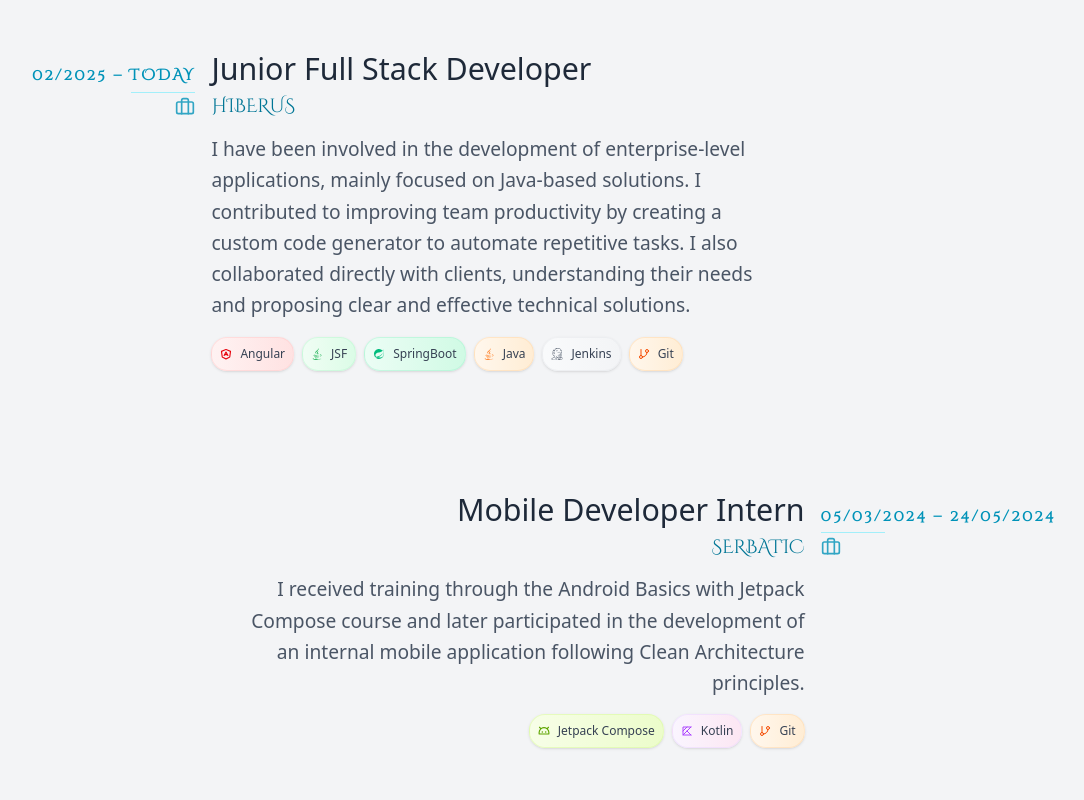
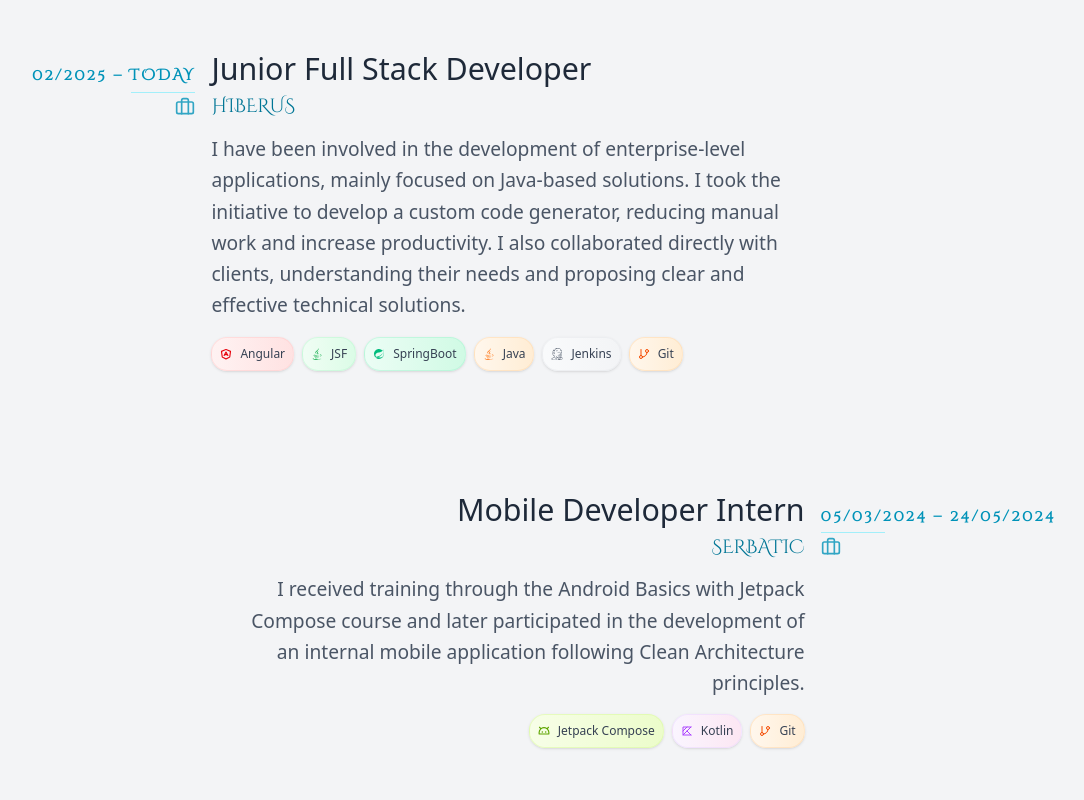
Before and after one commit to Zerotss/Portfolio, a React (Vite) app: page / in a window 1280 px wide. Shown: the part 1340-2140 px from the top of the page, without its empty margins (96-1180 px from the left). Built offline with nearby package versions, Linux system fonts and the light colour scheme.

Commit message:
refactoring added cv

```diff
--- a/src/data/AppData.ts
+++ b/src/data/AppData.ts
@@ -8,17 +8,17 @@
 import profilePicture from "/assets/imgs/profilePicture.webp";
 import AngularHiberus from "/assets/pdfs/certifications/Angular_Hiberus.pdf?url";
 import HeroesHiberusProgram from "/assets/pdfs/certifications/Heroes_Hiberus_Program.pdf?url";
-import ReactNextUdemy from "/assets/pdfs/certifications/React_Next_Udemy.pdf";
+import ReactNextUdemy from "/assets/pdfs/certifications/React_Next_Udemy.pdf?url";
 import designItImg from "/assets/imgs/projects/designIt/designIt.webp";
 import portfolioImg from "/assets/imgs/projects/portfolio/portfolio.webp";
-//import cvPdf from "../../src/assets/pdfs/personal/CV_Ángel_Paredes_Ballesteros_ES.pdf?url";
+import cvPdf from "/assets/pdfs/personal/Angel_Paredes_Ballesteros_CV.pdf?url";
 import type { MenuItem } from "../pages/mainPage/components/CelticMenu";
 import type { Achievement, JourneyItem, Project } from "../types";
 
 export const personalData = {
     name: "Ángel Paredes Ballesteros",
     title: "Full Stack Developer",
-    cv: null,
+    cv: cvPdf,
     profilePicture: profilePicture,
     gitHub: "https://github.com/Zerotss",
     linkedIn: "https://www.linkedin.com/in/%C3%A1ngel-paredes-ballesteros-120732292/",
@@ -33,7 +33,7 @@
         company: "Hiberus",
         year: "02/2025 – Today",
         description:
-            "I have been involved in the development of enterprise-level applications, mainly focused on Java-based solutions. I contributed to improving team productivity by creating a custom code generator to automate repetitive tasks. I also collaborated directly with clients, understanding their needs and proposing clear and effective technical solutions.",
+            "I have been involved in the development of enterprise-level applications, mainly focused on Java-based solutions. I took the initiative to develop a custom code generator, reducing manual work and increase productivity. I also collaborated directly with clients, understanding their needs and proposing clear and effective technical solutions.",
         tags: ["Angular", "JSF", "SpringBoot", "Java", "Jenkins", "Git"],
     },
     {
@@ -63,7 +63,7 @@
         id: "design-it",
         title: "Design It",
         introduction: [
-            "Design It is an interior room design application created as my final project for the Cross-Platform Application Development program. It allows users to quickly create, visualize, and customize room layouts."
+            "Design It is an interior room design application created as my graduation project. It allows users to quickly create, visualize, and customize room layouts."
             , "Users can define room dimensions with automatic wall generation, place furniture from a categorized catalog, and freely manipulate objects by moving, rotating, scaling, and customizing their colors. The application includes real-time collision detection, multiple viewing perspectives, dynamic camera adjustment, 3D object previews, cloud-based saving, and immersive sound effects to enhance the overall design experience."
 
         ],
@@ -90,9 +90,7 @@
             "The project emphasizes clean component architecture, reusable UI patterns, smooth animations, and an overall polished user experience. It was fully designed and developed independently as a hands-on frontend challenge using React, Vite, TypeScript, Tailwind CSS, Framer Motion and Zustand."
         ], technologies: [
             "React",
-            "Vite",
             "TypeScript",
-            "Zustand"
         ],
         learnings: [
             "Strengthened my understanding of core React concepts and component architecture",
--- a/src/pages/mainPage/sections/hero/HeroSection.tsx
+++ b/src/pages/mainPage/sections/hero/HeroSection.tsx
@@ -1,3 +1,5 @@
+import { motion } from "framer-motion";
+import { User } from "lucide-react";
 import { personalData } from "../../../../data/AppData";
 import SocialIcon from "../../components/SocialIcon";
 
@@ -42,7 +44,7 @@
             <SocialIcon socialName="linkedin" theme="dark" href={personalData.linkedIn} />
             <SocialIcon socialName="gmail" theme="dark" href={`mailto:${personalData.gmail}`} />
           </div>
-          {/*
+
           <motion.a
             href={personalData.cv}
             target="_blank"
@@ -64,7 +66,7 @@
             <User className="w-4 h-4" />
             Download CV
           </motion.a>
-          */}
+
         </div>
 
         {/* Imagen */}
```
Also changed, not shown: 1 other file (tests, documents, lock files or other folders).
